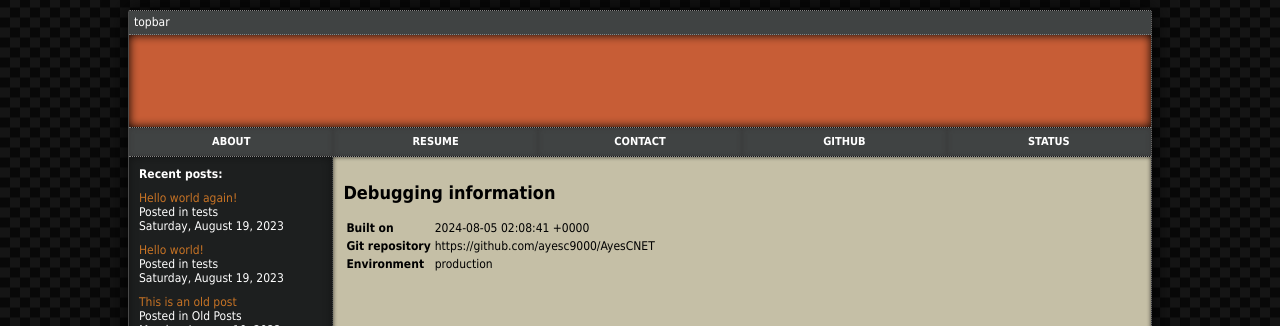
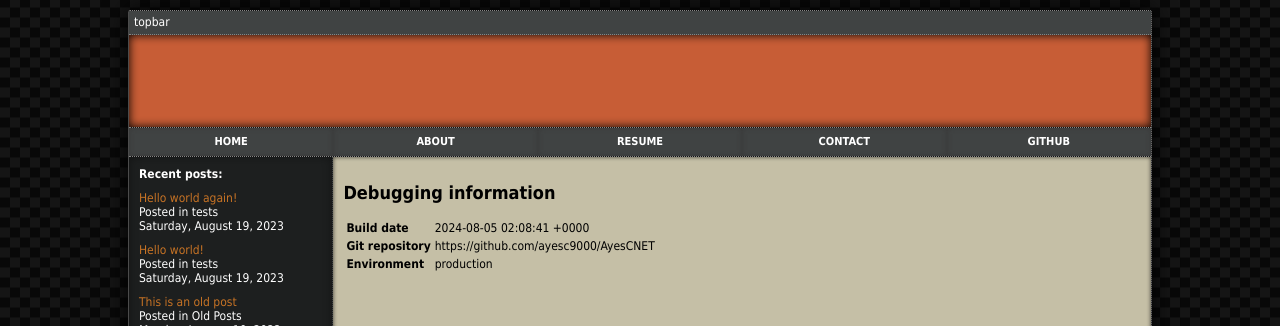
Before and after one commit to ayesc9000/AyesCNET, a Jekyll site: the page built from _pages/debug.md, in a window 1280 px wide. Shown: the top 326 px of the page. Built offline with Jekyll 4.4.1, drawn with Linux system fonts in a browser that asks for light colours.

Commit message:
Additional slight changes

```diff
--- a/_data/pages.yml
+++ b/_data/pages.yml
@@ -1,3 +1,5 @@
+- title: Home
+  url: /
 - title: About
   url: /about
 - title: Resume
@@ -6,5 +8,3 @@
   url: /contact
 - title: GitHub
   url: https://github.com/ayesc9000
-- title: Status
-  url: https://status.ayesc.ca/
--- a/_pages/debug.md
+++ b/_pages/debug.md
@@ -4,6 +4,6 @@ layout: default
 title: Debugging information
 ---
 
-| **Built on**       | {{ site.time }}          |
+| **Build date**     | {{ site.time }}          |
 | **Git repository** | {{ site.repo }}          |
 | **Environment**    | {{ jekyll.environment }} |
```
